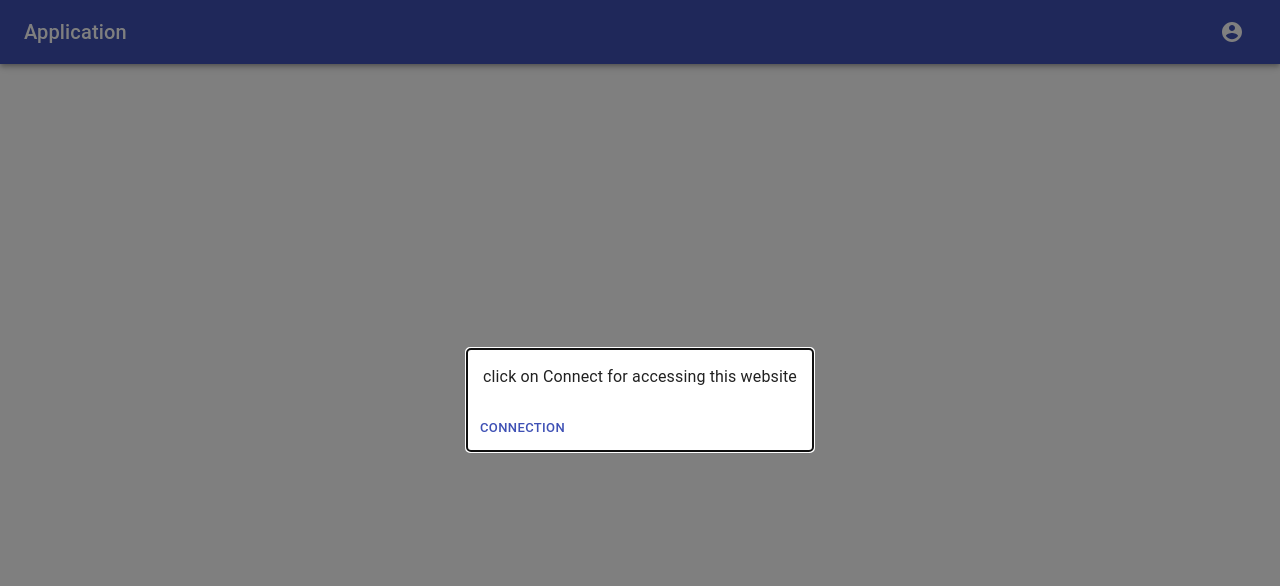
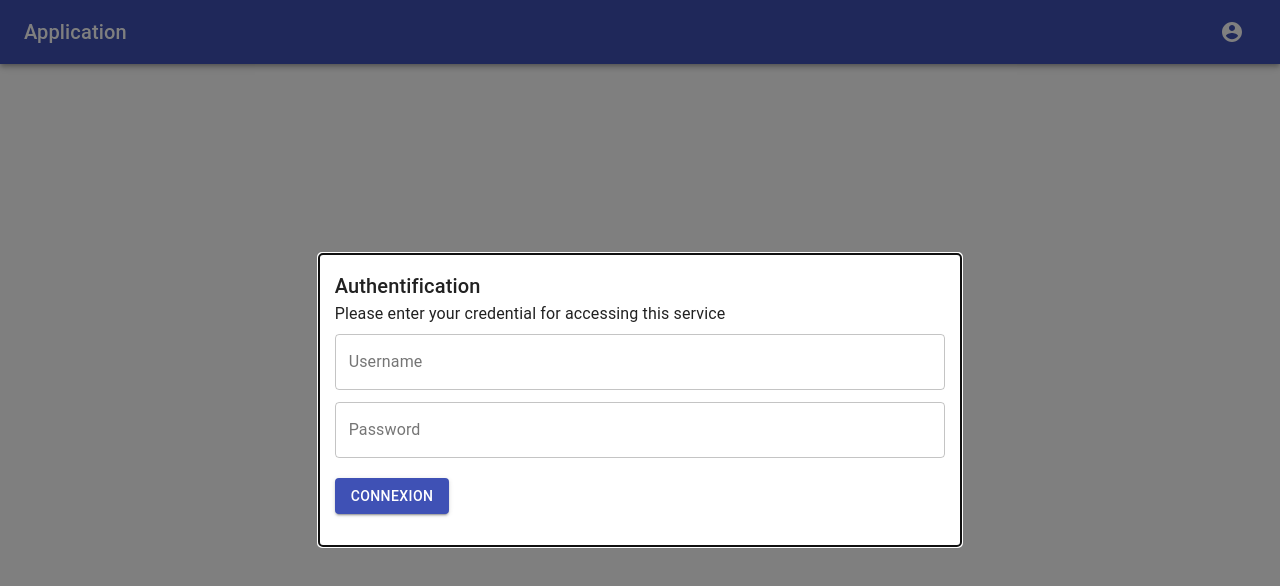
Before and after one commit to grdlo/T9-SWA-Cloud-ToDoList, a React (Create React App) app: page / in a window 1280 px wide. Shown: the top 586 px of the page. Built offline with nearby package versions, Linux system fonts and the light colour scheme.

Commit message:
Improving login modal with better component solution

```diff
--- a/src/app/components/layout/LoginModal.js
+++ b/src/app/components/layout/LoginModal.js
@@ -1,44 +1,69 @@
-import React from 'react';
+import React, { Component } from 'react';
 
 // @material Component
-import { Button, Modal, Card, Typography, CardActions, CardContent } from '@material-ui/core';
-import { makeStyles } from '@material-ui/core/styles';
+import { Button, Modal, Card, Typography, CardActions, CardContent, TextField, Container, Link, FormControl } from '@material-ui/core';
 
 // @jss component
 import CustomClasses from "./../styles/Modal"
 
 // @npm Component
-import { createBrowserHistory } from "history";
-
-const useStyles = makeStyles(theme => (CustomClasses));
+import { withStyles } from '@material-ui/styles';
 
 /**
  * Called each time the Component is load
  * @param {*} props all parameters of the component
  */
-const LoginModal = props => {
-    const classes = useStyles();
-    if (props.open === false)
+class LoginModal extends Component {
+
+    constructor(props) {
+        super(props);
+        this.state = {
+            login: '',
+            password: '',
+            error: {
+                login: false,
+                password: false
+            }
+        }
+    }
+
+    handleConnection = () => {
+        this.props.loginCallback()
+    }
+
+    render = () => {
+        const { classes } = this.props;
+        if (this.props.open === false)
             return (<></>);
         return (
             <Modal
                 aria-labelledby="authentification-modal-title"
                 aria-describedby="authentification-modal-description"
                 className={classes.modal}
-            open={props.open}
+                open={this.props.open}
             >
                 <Card className={classes.paper}>
                     <CardContent>
-                    <Typography>click on Connect for accessing this website</Typography>
+                        <Typography variant='h6'>Authentification </Typography>
+                        <Typography>Please enter your credential for accessing this service </Typography>
+                        <FormControl fullWidth={true} margin='dense'>
+                            <TextField id="filled-basic" label="Username" variant="outlined"
+                                error={this.state.error.login} value={this.state.login} />
+                        </FormControl>
+                        <FormControl fullWidth={true} margin='dense'>
+                            <TextField id="filled-basic" label="Password" type="password" variant="outlined"
+                                error={this.state.error.password} value={this.state.password} />
+                        </FormControl>
+                        <FormControl margin='normal'>
+                            <Button variant='contained' color="primary" onClick={() => this.handleConnection()}>
+                                connexion
+                            </Button>
+                        </FormControl>
                     </CardContent>
-                <CardActions>
-                    <Button size="small" color="primary" onClick={() => props.loginCallback()}>
-                        Connection
-                    </Button>
-                </CardActions>
                 </Card>
             </Modal>
         );
     }
+}
 
-export default LoginModal
+export default withStyles(CustomClasses)(LoginModal);
--- a/src/app/components/styles/Modal.js
+++ b/src/app/components/styles/Modal.js
@@ -1,7 +1,14 @@
+import { TextField } from "@material-ui/core";
+
 export default {
     modal: {
         display: 'flex',
         alignItems: 'center',
-        justifyContent: 'center',
+        justifyContent: 'center'
+    },
+    formRoot: {
+        '& > *': {
+            margin: 16
+        }
     }
 }
```
Lines whose indentation alone changed are shown as unchanged.
